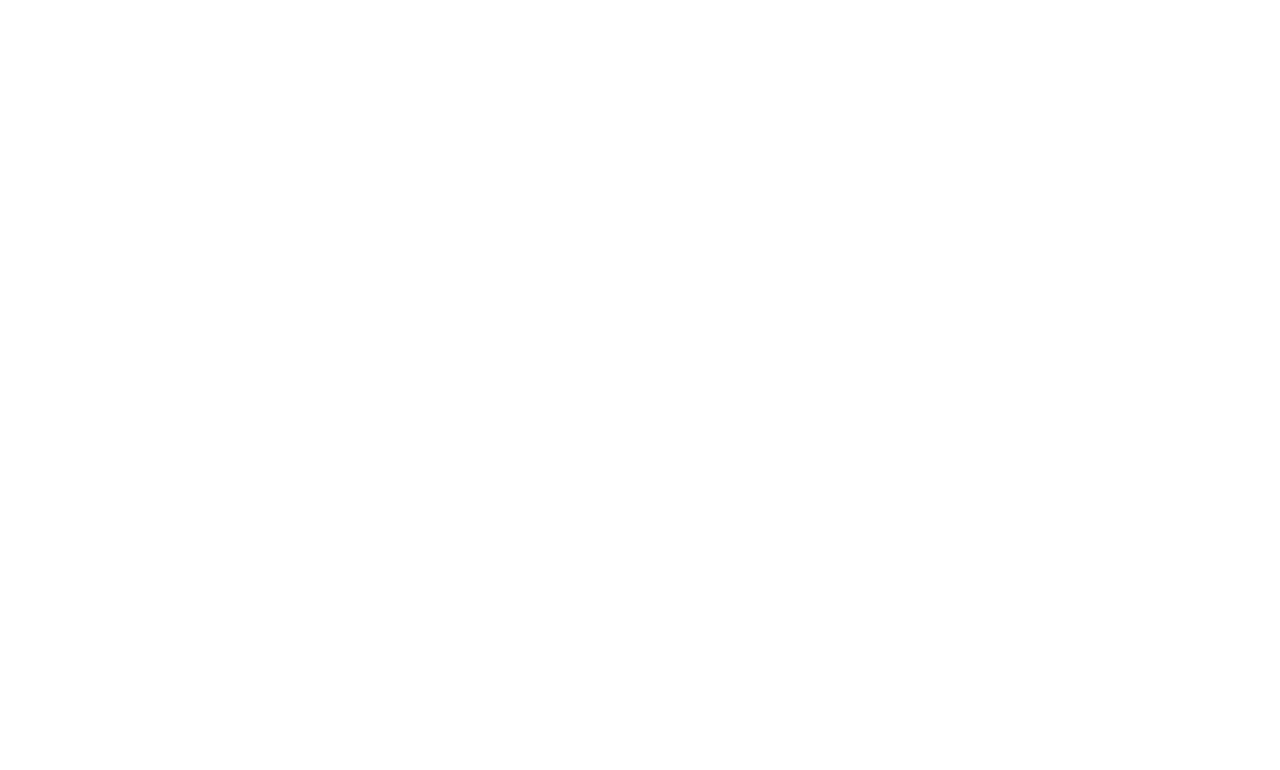
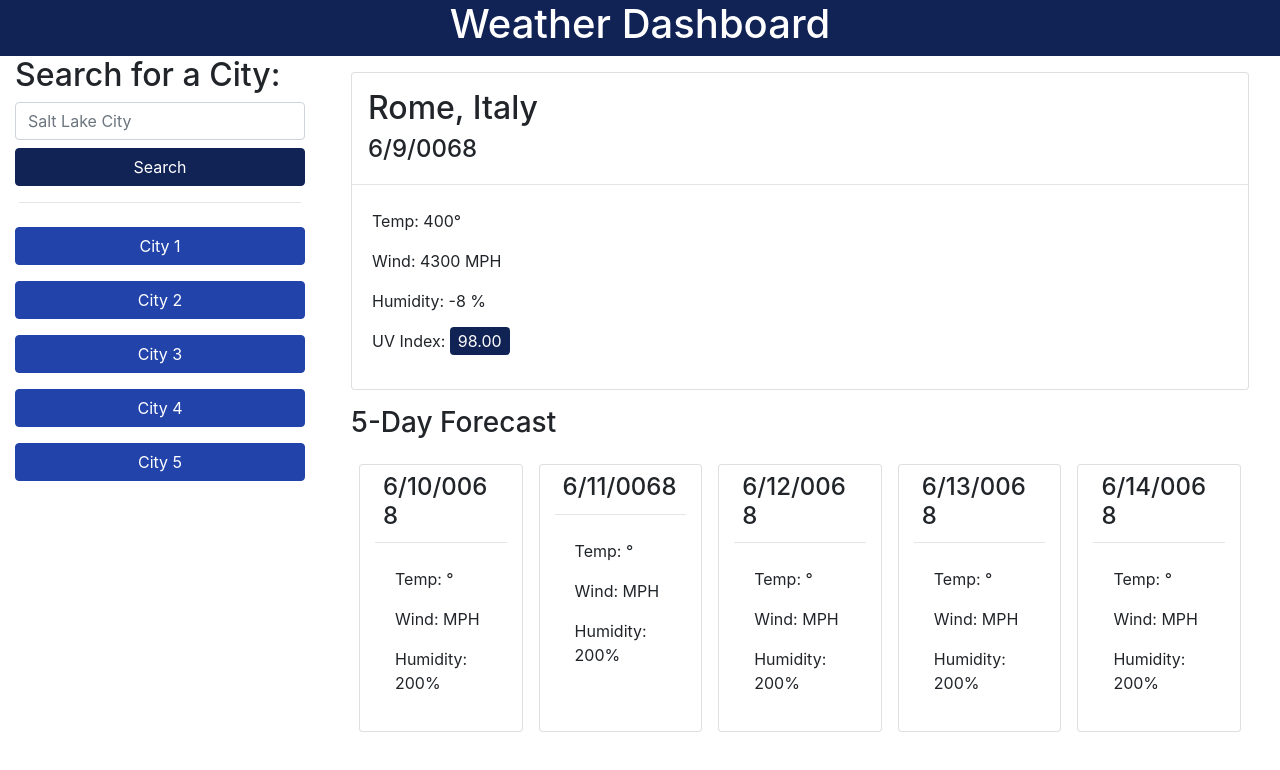
Before and after one commit to MEaston12/UUCB-C6, a plain HTML site: page index.html in a window 1280 px wide. Drawn offline with nearby package versions, Linux system fonts and the light colour scheme.

Commit message:
created a quick layout to build the JS off of

```diff
--- a/index.html
+++ b/index.html
@@ -4,11 +4,107 @@
     <meta charset="UTF-8">
     <meta http-equiv="X-UA-Compatible" content="IE=edge">
     <meta name="viewport" content="width=device-width, initial-scale=1.0, shrink-to-fit=no">
+    <link rel="stylesheet" href="bootstrap.min.css">
     <link rel="stylesheet" href="styles.css">
     <title>Weather App</title>
 </head>
-<body>
-
+<body class='container-fluid'>
+    <header class='row bg-primary text-white text-center'>
+        <h1 class='mx-auto'>Weather Dashboard</h1>
+    </header>
+    <div class="row">
+        <aside class='col-3'>
+            <h2>Search for a City:</h2>
+            <input type='text' class='form-control' placeholder='Salt Lake City'>
+            <button class='btn btn-primary btn-block'>Search</button>
+            <hr class='my-3'>
+            <div class='overflow-auto d-flex flex-column' id='city-list'>
+                <button class='btn btn-secondary'>City 1</button>
+                <button class='btn btn-secondary'>City 2</button>
+                <button class='btn btn-secondary'>City 3</button>
+                <button class='btn btn-secondary'>City 4</button>
+                <button class='btn btn-secondary'>City 5</button>
+            </div>
+        </aside>
+        <main class='col-9'>
+            <section class='row card m-3' id='city-readout'>
+                <div class="card-title p-3 mb-0">
+                    <h2 id='city-name'>Rome, Italy</h2>
+                    <h4 id='date-today'>6/9/0068</h4>
+                </div>
+                <hr>
+                <div class="card-body">
+                    <p>Temp: <span id='curr-temp'> 400</span>&deg</p>
+                    <p>Wind: <span id='curr-wind'>4300</span> MPH</p>
+                    <p>Humidity: <span id='curr-humidity'>-8</span> %</p>
+                    <p>UV Index: <span class='bg-primary text-white rounded p-1 px-2'id='curr-UV'>98.00</span></p>
+                </div>
+            </section>
+            <h3 class='row m-3'>5-Day Forecast</h3>
+            <section class='row m-3' id='5-day-forecast'>
+                <div class="card col m-2" id='day-1'>
+                    <div class="card-title ">
+                        <h4>6/10/0068</h4>
+                    </div>
+                    <hr>
+                    <div class="card-body">
+                        <i></i>
+                        <p>Temp: <span class='temp'></span>&deg</p>
+                        <p>Wind: <span class='wind'></span> MPH</p>
+                        <p>Humidity: <span class='humidity'>200</span>%</p>
+                    </div>
+                </div>
+                <div class="card col m-2" id='day-2'>
+                    <div class="card-title ">
+                        <h4>6/11/0068</h4>
+                    </div>
+                    <hr>
+                    <div class="card-body">
+                        <i></i>
+                        <p>Temp: <span class='temp'></span>&deg</p>
+                        <p>Wind: <span class='wind'></span> MPH</p>
+                        <p>Humidity: <span class='humidity'>200</span>%</p>
+                    </div>
+                </div>
+                <div class="card col m-2" id='day-3'>
+                    <div class="card-title ">
+                        <h4>6/12/0068</h4>
+                    </div>
+                    <hr>
+                    <div class="card-body">
+                        <i></i>
+                        <p>Temp: <span class='temp'></span>&deg</p>
+                        <p>Wind: <span class='wind'></span> MPH</p>
+                        <p>Humidity: <span class='humidity'>200</span>%</p>
+                    </div>
+                </div>
+                <div class="card col m-2" id='day-4'>
+                    <div class="card-title ">
+                        <h4>6/13/0068</h4>
+                    </div>
+                    <hr>
+                    <div class="card-body">
+                        <i></i>
+                        <p>Temp: <span class='temp'></span>&deg</p>
+                        <p>Wind: <span class='wind'></span> MPH</p>
+                        <p>Humidity: <span class='humidity'>200</span>%</p>
+                    </div>
+                </div>
+                <div class="card col m-2" id='day-5'>
+                    <div class="card-title ">
+                        <h4>6/14/0068</h4>
+                    </div>
+                    <hr>
+                    <div class="card-body">
+                        <i></i>
+                        <p>Temp: <span class='temp'></span>&deg</p>
+                        <p>Wind: <span class='wind'></span> MPH</p>
+                        <p>Humidity: <span class='humidity'>200</span>%</p>
+                    </div>
+                </div>
+            </section>
+        </main>
+    </div>
     <script src="https://code.jquery.com/jquery-3.5.1.slim.min.js" integrity="sha384-DfXdz2htPH0lsSSs5nCTpuj/zy4C+OGpamoFVy38MVBnE+IbbVYUew+OrCXaRkfj" crossorigin="anonymous"></script>
     <script src="https://cdn.jsdelivr.net/npm/bootstrap@4.5.3/dist/js/bootstrap.bundle.min.js" integrity="sha384-ho+j7jyWK8fNQe+A12Hb8AhRq26LrZ/JpcUGGOn+Y7RsweNrtN/tE3MoK7ZeZDyx" crossorigin="anonymous"></script>
     <script src="index.js"></script>
--- a/styles.css
+++ b/styles.css
@@ -0,0 +1,16 @@
+.card-title{
+    margin-bottom:0px;
+    padding:.5rem;
+}
+.card-title h4{
+    margin:0;
+}
+hr{
+    margin: 4px;
+}
+button{
+    margin: .5rem 0;
+}
+#city-list{
+    height:450px;
+}
```
